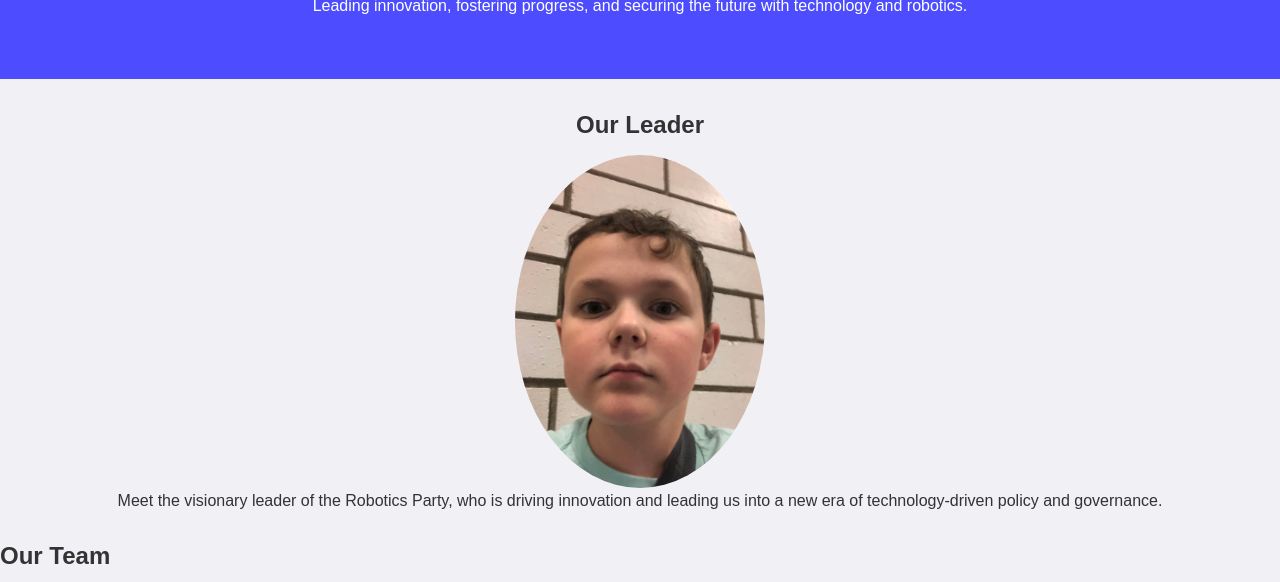
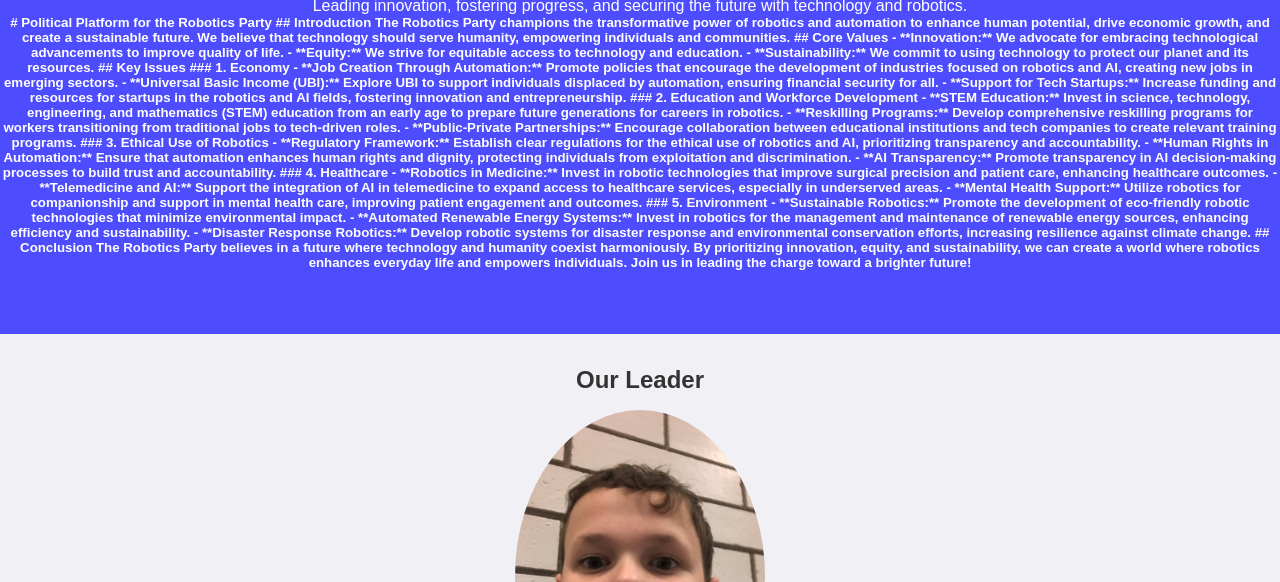
Before and after one commit to roboticsparty/roboticsparty.github.io, a plain HTML site: page index.html in a window 1280 px wide. Shown: the part 218-800 px from the top of the page. Drawn offline with Linux system fonts and the light colour scheme.

Commit message:
Update index.html

```diff
--- a/index.html
+++ b/index.html
@@ -24,6 +24,47 @@
     <section id="hero">
         <h2>Embrace the Future</h2>
         <p>Leading innovation, fostering progress, and securing the future with technology and robotics.</p>
+        <h5># Political Platform for the Robotics Party
+
+## Introduction
+The Robotics Party champions the transformative power of robotics and automation to enhance human potential, drive economic growth, and create a sustainable future. We believe that technology should serve humanity, empowering individuals and communities.
+
+## Core Values
+- **Innovation:** We advocate for embracing technological advancements to improve quality of life.
+- **Equity:** We strive for equitable access to technology and education.
+- **Sustainability:** We commit to using technology to protect our planet and its resources.
+
+## Key Issues
+
+### 1. Economy
+- **Job Creation Through Automation:** Promote policies that encourage the development of industries focused on robotics and AI, creating new jobs in emerging sectors.
+- **Universal Basic Income (UBI):** Explore UBI to support individuals displaced by automation, ensuring financial security for all.
+- **Support for Tech Startups:** Increase funding and resources for startups in the robotics and AI fields, fostering innovation and entrepreneurship.
+
+### 2. Education and Workforce Development
+- **STEM Education:** Invest in science, technology, engineering, and mathematics (STEM) education from an early age to prepare future generations for careers in robotics.
+- **Reskilling Programs:** Develop comprehensive reskilling programs for workers transitioning from traditional jobs to tech-driven roles.
+- **Public-Private Partnerships:** Encourage collaboration between educational institutions and tech companies to create relevant training programs.
+
+### 3. Ethical Use of Robotics
+- **Regulatory Framework:** Establish clear regulations for the ethical use of robotics and AI, prioritizing transparency and accountability.
+- **Human Rights in Automation:** Ensure that automation enhances human rights and dignity, protecting individuals from exploitation and discrimination.
+- **AI Transparency:** Promote transparency in AI decision-making processes to build trust and accountability.
+
+### 4. Healthcare
+- **Robotics in Medicine:** Invest in robotic technologies that improve surgical precision and patient care, enhancing healthcare outcomes.
+- **Telemedicine and AI:** Support the integration of AI in telemedicine to expand access to healthcare services, especially in underserved areas.
+- **Mental Health Support:** Utilize robotics for companionship and support in mental health care, improving patient engagement and outcomes.
+
+### 5. Environment
+- **Sustainable Robotics:** Promote the development of eco-friendly robotic technologies that minimize environmental impact.
+- **Automated Renewable Energy Systems:** Invest in robotics for the management and maintenance of renewable energy sources, enhancing efficiency and sustainability.
+- **Disaster Response Robotics:** Develop robotic systems for disaster response and environmental conservation efforts, increasing resilience against climate change.
+
+## Conclusion
+The Robotics Party believes in a future where technology and humanity coexist harmoniously. By prioritizing innovation, equity, and sustainability, we can create a world where robotics enhances everyday life and empowers individuals. Join us in leading the charge toward a brighter future!
+
+</h5>
     </section>
 
     <!-- Leader Section with Image -->
```
